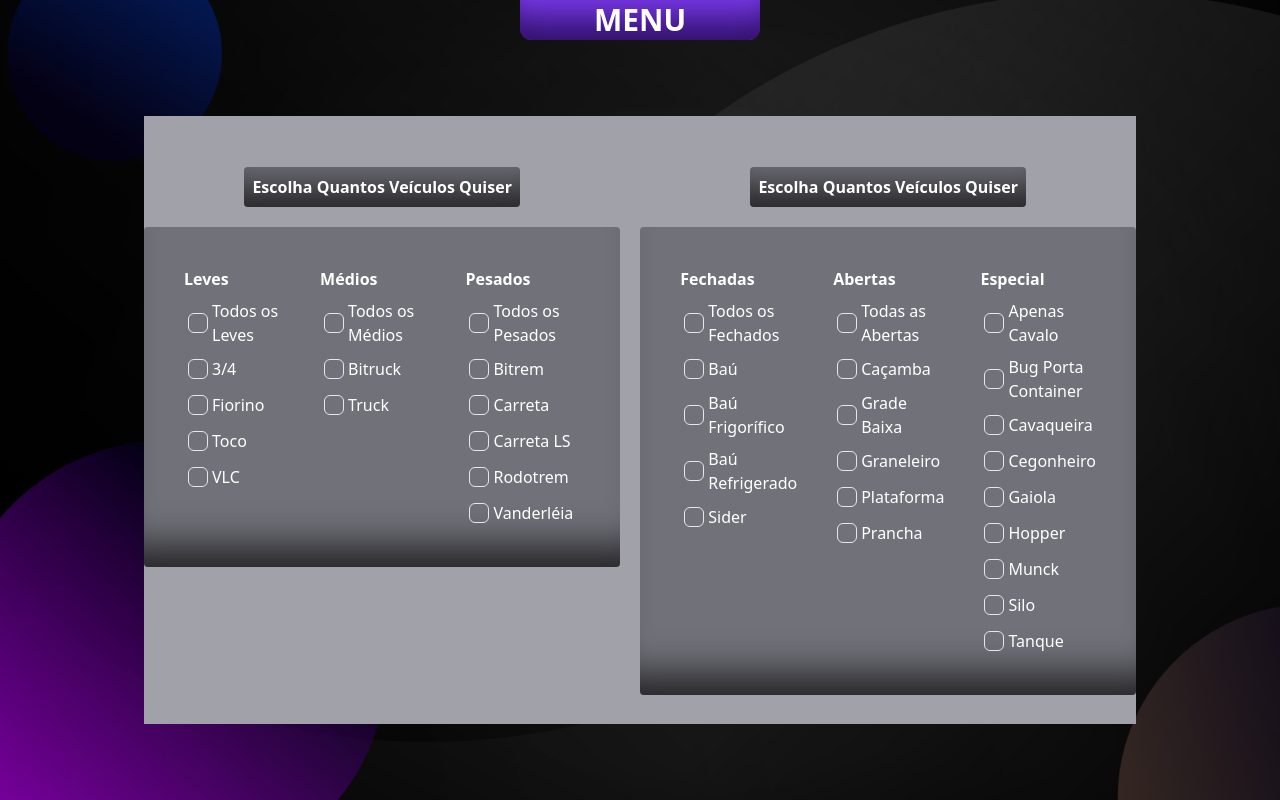
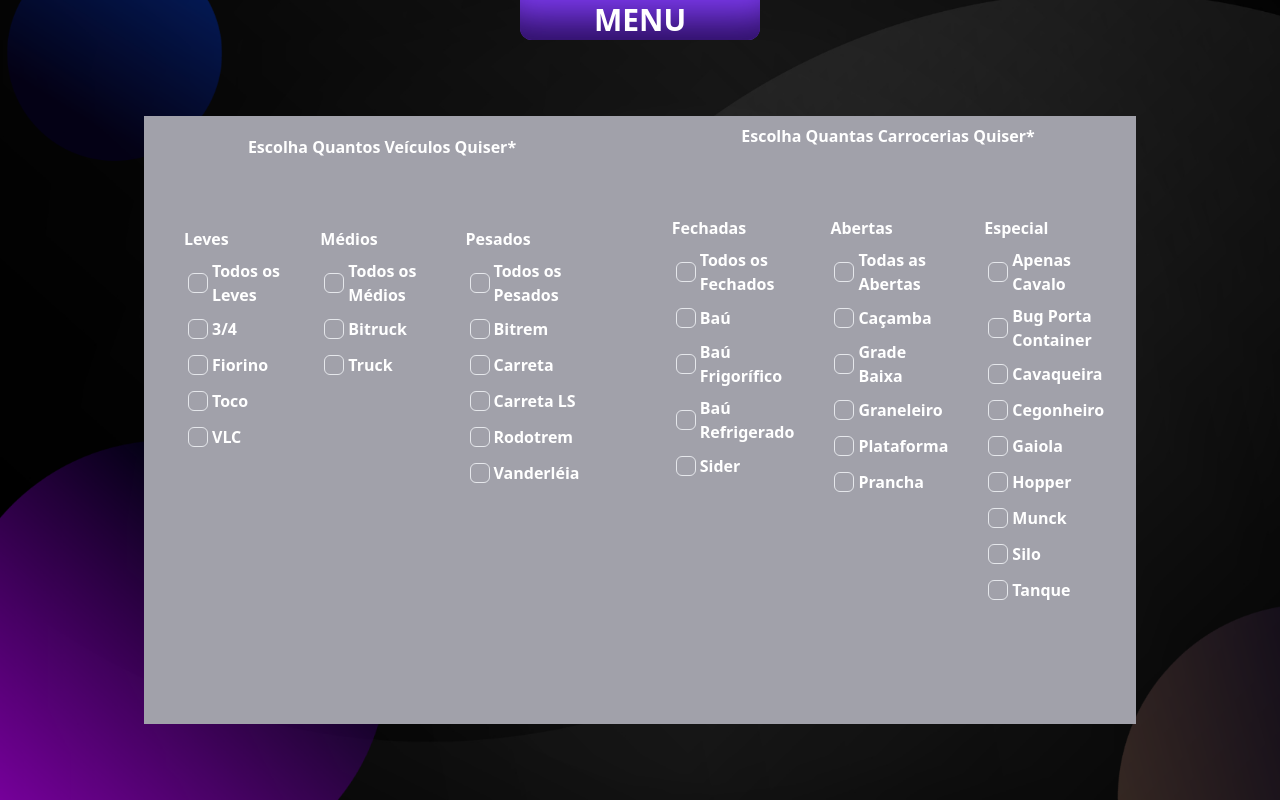
Before and after one commit to Anatonelly-Tech/AnatonellyFretes-v4, a Next.js app: page /test2 in a window 1280 px wide. Built offline with nearby package versions, Linux system fonts and the light colour scheme.

Commit message:
Feat: verify page 3, and fix: checkbox

```diff
--- a/src/app/CriarFrete/page.tsx
+++ b/src/app/CriarFrete/page.tsx
@@ -24,6 +24,18 @@ interface State extends SnackbarOrigin {
 }
 
 const page = () => {
+  const {
+    register,
+    control,
+    handleSubmit,
+    setError,
+    formState: { errors, touchedFields },
+  } = useForm({
+    defaultValues: { responsibleFreight: [], veiculos: [], carrocerias: [] },
+    resolver: yupResolver(createFreightValidationSchema),
+    mode: 'all',
+  });
+
   const [state, setState] = useState<State>({
     open: false,
     vertical: 'top',
@@ -36,18 +48,7 @@ const page = () => {
     setState({ ...state, open: false });
   };
 
-  const [activeStep, setActiveStep] = useState(0);
-
-  const {
-    register,
-    control,
-    handleSubmit,
-    reset,
-    formState: { errors, touchedFields },
-  } = useForm({
-    resolver: yupResolver(createFreightValidationSchema),
-    mode: 'all',
-  });
+  const [activeStep, setActiveStep] = useState(3);
 
   const onSubmit = (data: any) => {
     console.log(data);
@@ -74,6 +75,7 @@ const page = () => {
         setState({ vertical: 'bottom', horizontal: 'left', open: false });
 
         if (
+          errors.responsibleFreight == undefined &&
           errors.collectCity == undefined &&
           errors.collectDate == undefined &&
           errors.deliveryCity == undefined &&
@@ -116,7 +118,13 @@ const page = () => {
     }
     // page3
     if (activeStep == 2) {
-      actualStep = activeStep + 1;
+      if (touchedFields.veiculos == true && touchedFields.carrocerias == true) {
+        if (errors.veiculos == undefined && errors.carrocerias == undefined) {
+          actualStep = activeStep + 1;
+        }
+      } else {
+        setState({ vertical: 'bottom', horizontal: 'left', open: true });
+      }
     }
 
     if (activeStep == 3) {
--- a/src/app/CriarFrete/page3/index.tsx
+++ b/src/app/CriarFrete/page3/index.tsx
@@ -1,7 +1,7 @@
-import React from "react";
-import Carrocerias from "@/utils/Storage/Carrocerias";
-import Veiculos from "@/utils/Storage/Veiculos";
-import CheckBox from "@/components/CheckBox";
+import React from 'react';
+import Carrocerias from '@/utils/Storage/Carrocerias';
+import Veiculos from '@/utils/Storage/Veiculos';
+import CheckBox from '@/components/CheckBox';
 
 interface Page3Props {
   register: any;
@@ -11,56 +11,92 @@ interface Page3Props {
 export default function Page3({ register, error }: Page3Props) {
   console.log(Veiculos);
   return (
-    <div className=" mt-10 flex items-center justify-center w-4/5 h-4/5 bg-zinc-400 gap-5">
-      <div className="flex flex-col items-center justify-start w-1/2 h-5/6 gap-5">
-        <h2 className="text-white font-bold bg-zinc-500 p-2 rounded shadow-especial shadow-zinc-800">
-          Escolha Quantos Veículos Quiser
+    <div className=' mt-10 flex items-start justify-center w-4/5 h-4/5 bg-zinc-400 gap-5'>
+      <div className='flex flex-col items-center justify-center w-1/2 h-5/6 gap-5'>
+        <h2 className='text-white font-bold p-2 rounded'>
+          Escolha Quantos Veículos Quiser*
         </h2>
-        <div className="flex items-start justify-center w-auto h-auto p-10 gap-9 bg-zinc-500 rounded shadow-especial shadow-zinc-800">
-          <div className="flex flex-col items-start justify-center gap-2 ">
-            <h3 className="text-white font-bold ">Leves</h3>
+        <div className='flex items-start justify-center w-auto h-4/5 p-10 gap-9 rounded '>
+          <div className='flex flex-col items-start justify-center gap-2 '>
+            <h3 className='text-white font-bold '>Leves</h3>
             {Veiculos.Leves.map((item, index) => (
-              <CheckBox register={register} label={item} id={`VL${index}`} />
+              <CheckBox
+                register={register}
+                name={'veiculos'}
+                label={item}
+                id={`VL${index}`}
+              />
             ))}
           </div>
-          <div className="flex flex-col items-start justify-center gap-2">
-            <h3 className="text-white font-bold ">Médios</h3>
+          <div className='flex flex-col items-start justify-center gap-2'>
+            <h3 className='text-white font-bold '>Médios</h3>
             {Veiculos.Medios.map((item, index) => (
-              <CheckBox register={register} label={item} id={`VM${index}`} />
+              <CheckBox
+                register={register}
+                label={item}
+                name={'veiculos'}
+                id={`VM${index}`}
+              />
             ))}
           </div>
-          <div className="flex flex-col items-start justify-center gap-2">
-            <h3 className="text-white font-bold ">Pesados</h3>
+          <div className='flex flex-col items-start justify-center gap-2'>
+            <h3 className='text-white font-bold '>Pesados</h3>
             {Veiculos.Pesados.map((item, index) => (
-              <CheckBox register={register} label={item} id={`VP${index}`} />
+              <CheckBox
+                register={register}
+                label={item}
+                name={'veiculos'}
+                id={`CP${index}`}
+              />
             ))}
           </div>
         </div>
+        <span className='text-sm flex text-red-500 font-bold'>
+          {error.veiculos?.message}
+        </span>
       </div>
-      <div className="flex flex-col items-center justify-start w-1/2 h-5/6 gap-5">
-        <h2 className="text-white font-bold bg-zinc-500 p-2 rounded shadow-especial shadow-zinc-800">
-          Escolha Quantos Veículos Quiser
+      <div className='flex flex-col items-center justify-start w-1/2 h-5/6 gap-5'>
+        <h2 className='text-white font-bold  p-2 rounded '>
+          Escolha Quantas Carrocerias Quiser*
         </h2>
-        <div className="flex items-start justify-center w-auto h-auto p-10 gap-9  bg-zinc-500 rounded shadow-especial shadow-zinc-800">
-          <div className="flex flex-col items-start justify-center gap-2">
-            <h3 className="text-white font-bold ">Fechadas</h3>
+        <div className='flex items-start justify-center w-auto h-4/5 p-10 gap-9  rounded'>
+          <div className='flex flex-col items-start justify-center gap-2'>
+            <h3 className='text-white font-bold '>Fechadas</h3>
             {Carrocerias.Fechadas.map((item, index) => (
-              <CheckBox register={register} label={item} id={`VL${index}`} />
+              <CheckBox
+                register={register}
+                name={'carrocerias'}
+                label={item}
+                id={`CF${index}`}
+              />
             ))}
           </div>
-          <div className="flex flex-col items-start justify-center gap-2">
-            <h3 className="text-white font-bold ">Abertas</h3>
+          <div className='flex flex-col items-start justify-center gap-2'>
+            <h3 className='text-white font-bold '>Abertas</h3>
             {Carrocerias.Abertas.map((item, index) => (
-              <CheckBox register={register} label={item} id={`VM${index}`} />
+              <CheckBox
+                name={'carrocerias'}
+                register={register}
+                label={item}
+                id={`CA${index}`}
+              />
             ))}
           </div>
-          <div className="flex flex-col items-start justify-center gap-2">
-            <h3 className="text-white font-bold ">Especial</h3>
+          <div className='flex flex-col items-start justify-center gap-2'>
+            <h3 className='text-white font-bold '>Especial</h3>
             {Carrocerias.Especial.map((item, index) => (
-              <CheckBox register={register} label={item} id={`VP${index}`} />
+              <CheckBox
+                name={'carrocerias'}
+                register={register}
+                label={item}
+                id={`CE${index}`}
+              />
             ))}
           </div>
         </div>
+        <span className='text-sm flex text-red-500 font-bold'>
+          {error.carrocerias?.message}
+        </span>
       </div>
     </div>
   );
--- a/src/components/CheckBox/index.tsx
+++ b/src/components/CheckBox/index.tsx
@@ -1,53 +1,57 @@
-import { FaCheck } from "react-icons/fa";
-
 interface CheckBoxProps {
   label: string;
   sublabel?: string;
   id: string;
+  name?: string;
   register: any;
 }
 
 export default function CheckBox({
   label,
   id,
+  name,
   sublabel,
   register,
 }: CheckBoxProps) {
   return (
-    <div className="flex items-center w-auto">
+    <div className='flex items-center w-auto'>
       <label
-        className="relative flex items-center p-1 rounded-full cursor-pointer"
-        htmlFor="check"
+        className='relative flex items-center p-1 rounded-full cursor-pointer'
+        htmlFor='check'
       >
         <input
           id={id}
-          type="checkbox"
-          {...register(label)}
+          name={label}
+          value={label}
+          type='checkbox'
+          {...register(name)}
           className="before:content[''] peer relative h-5 w-5 cursor-pointer appearance-none rounded-md border border-blue-gray-200 transition-all before:absolute before:top-2/4 before:left-2/4 before:block before:h-12 before:w-12 before:-translate-y-2/4 before:-translate-x-2/4 before:rounded-full before:bg-blue-gray-500 before:opacity-0 before:transition-opacity checked:border-gray-900 checked:bg-gray-900 checked:before:bg-gray-900 hover:before:opacity-10"
         />
-        <span className="absolute text-white transition-opacity opacity-0 pointer-events-none top-2/4 left-2/4 -translate-y-2/4 -translate-x-2/4 peer-checked:opacity-100">
+        <span className='absolute text-white transition-opacity opacity-0 pointer-events-none top-2/4 left-2/4 -translate-y-2/4 -translate-x-2/4 peer-checked:opacity-100'>
           <svg
-            xmlns="http://www.w3.org/2000/svg"
-            className="h-3.5 w-3.5"
-            viewBox="0 0 20 20"
-            fill="currentColor"
-            stroke="currentColor"
-            stroke-width="1"
+            xmlns='http://www.w3.org/2000/svg'
+            className='h-3.5 w-3.5'
+            viewBox='0 0 20 20'
+            fill='currentColor'
+            stroke='currentColor'
+            stroke-width='1'
           >
             <path
-              fill-rule="evenodd"
-              d="M16.707 5.293a1 1 0 010 1.414l-8 8a1 1 0 01-1.414 0l-4-4a1 1 0 011.414-1.414L8 12.586l7.293-7.293a1 1 0 011.414 0z"
-              clip-rule="evenodd"
+              fill-rule='evenodd'
+              d='M16.707 5.293a1 1 0 010 1.414l-8 8a1 1 0 01-1.414 0l-4-4a1 1 0 011.414-1.414L8 12.586l7.293-7.293a1 1 0 011.414 0z'
+              clip-rule='evenodd'
             ></path>
           </svg>
         </span>
       </label>
-      <label className="text-white" htmlFor={id}>
-        {label}
-      </label>
-      <label className="text-zinc-400 font-semibold" htmlFor="id">
-        {sublabel}
-      </label>
+      <div className='flex flex-col'>
+        <label className='text-white font-semibold' htmlFor={id}>
+          {label}
+        </label>
+        <label className='text-zinc-400 font-semibold' htmlFor={id}>
+          {sublabel}
+        </label>
+      </div>
     </div>
   );
 }
--- a/src/components/Modal/index.tsx
+++ b/src/components/Modal/index.tsx
@@ -11,10 +11,10 @@ import ModalComponentInside from './inside';
 // Icons
 import { PlusCircledIcon } from '@radix-ui/react-icons';
 
-const ModalComponent = ({setResponsaveisFrete}:any) => {
+const ModalComponent = ({ setResponsaveisFrete }: any) => {
   return (
     <Dialog.Root>
-      <Dialog.Trigger className='w-50 h-8 p-2 items-center justify-center gap-1 bg-gray-500 rounded-sm flex flex-row leading-none hover:bg-gray-600 text-gray-100 shadow-md shadow-black/30 font-black'>
+      <Dialog.Trigger className='h-12 p-2 items-center justify-center gap-1 bg-gray-500 rounded-sm flex flex-row leading-none hover:bg-gray-600 text-gray-100 shadow-md shadow-black/30 font-black'>
         <PlusCircledIcon />
         Adicionar Funcionario
       </Dialog.Trigger>
```
Also changed, not shown: src/app/CriarFrete/page1/index.tsx (+77 -63 lines), src/app/test/page.tsx (+32 -31 lines), src/utils/createFreightValidation.js (+12 -0 lines).
